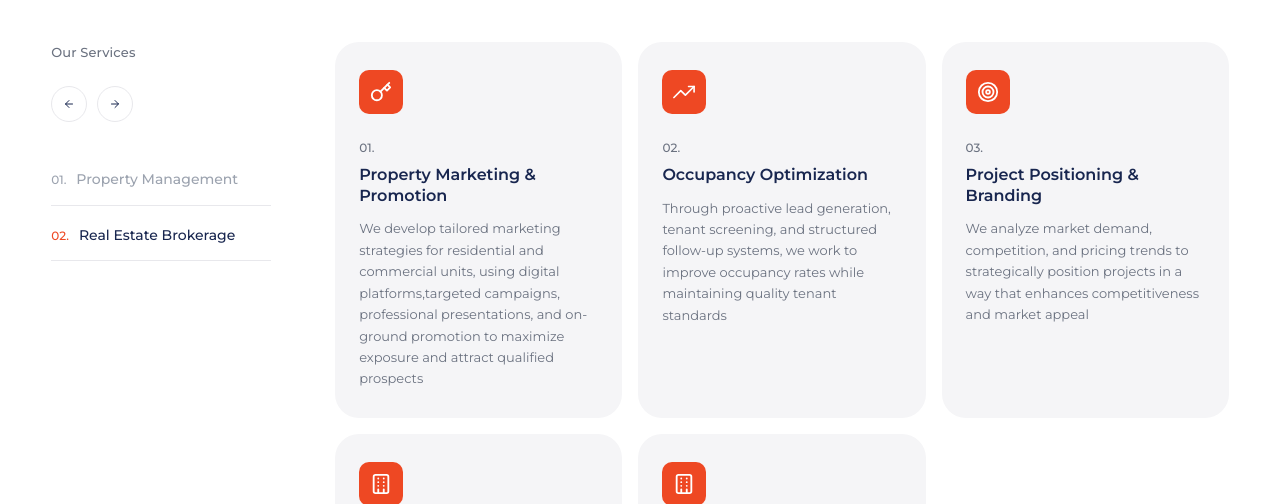
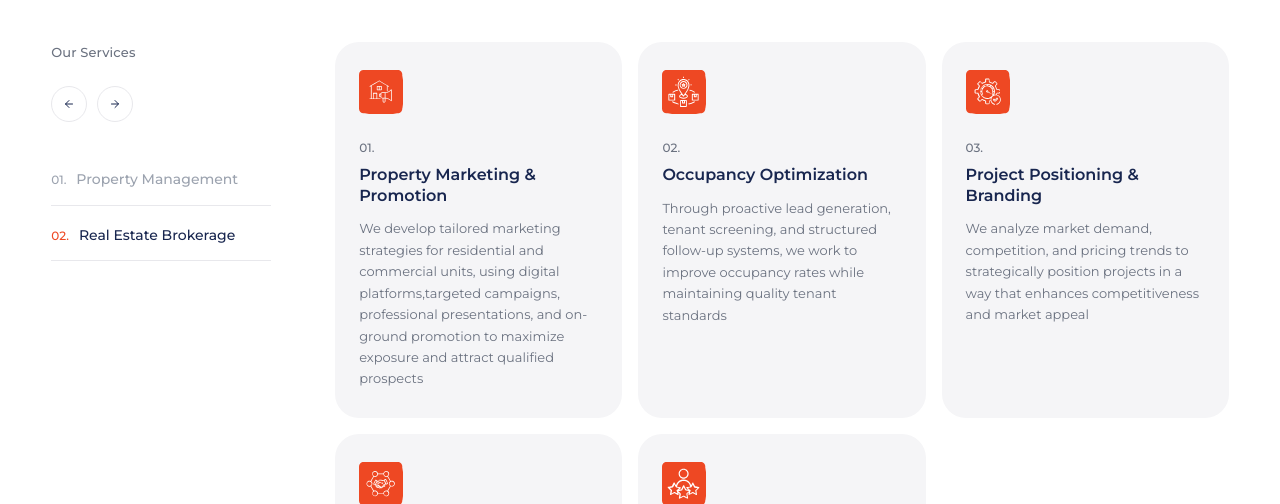
Before and after one commit to jahangirhossain-work/react-app-7, a React (Vite) app: page /real-estate in a window 1280 px wide. Both pictures are taken after a click on the button 69 px from the left and 1579 px from the top of the page. Shown: the part 1475-1979 px from the top of the page. Built offline with nearby package versions, Linux system fonts and the light colour scheme.

Commit message:
icon change

```diff
--- a/src/pages/RealEstate.jsx
+++ b/src/pages/RealEstate.jsx
@@ -23,11 +23,11 @@ export default function RealEstate() {
   ];
 
   const brokerageServices = [
-    { Icon: KeyIcon, t_key: 're.brk.sales_t', d_key: 're.brk.sales_d' },
-    { Icon: TrendingUpIcon, t_key: 're.brk.investment_t', d_key: 're.brk.investment_d' },
-    { Icon: TargetIcon, t_key: 're.brk.marketing_t', d_key: 're.brk.marketing_d' },
-    { Icon: BuildingIcon, t_key: 're.brk.valuation_t', d_key: 're.brk.valuation_d' },
-    { Icon: BuildingIcon, t_key: 're.brk.valuation_t', d_key: 're.brk.valuation_d' },
+    { Icon: '/icons/re-brokerage/Group.svg', t_key: 're.brk.sales_t', d_key: 're.brk.sales_d' },
+    { Icon: '/icons/re-brokerage/Group-1.svg', t_key: 're.brk.investment_t', d_key: 're.brk.investment_d' },
+    { Icon: '/icons/re-brokerage/Group-2.svg', t_key: 're.brk.marketing_t', d_key: 're.brk.marketing_d' },
+    { Icon: '/icons/re-brokerage/Group-3.svg', t_key: 're.brk.valuation_t', d_key: 're.brk.valuation_d' },
+    { Icon: '/icons/re-brokerage/Group-4.svg', t_key: 're.brk.valuation_t', d_key: 're.brk.valuation_d' },
   ];
 
   const tabContent = {
@@ -102,10 +102,16 @@ export default function RealEstate() {
                 exit={{ opacity: 0, y: -8 }}
                 transition={{ duration: 0.3 }}
               >
-                <StaggerGroup className="services-grid">
+               <StaggerGroup className="services-grid">
                   {tabContent[tab].map(({ Icon, t_key, d_key }, i) => (
                     <StaggerItem key={t_key} className="service-card">
-                      <div className="service-card__icon"><Icon /></div>
+                      <div className="service-card__icon">
+                        {typeof Icon === 'string' ? (
+                          <img src={Icon} alt="" />
+                        ) : (
+                          <Icon />
+                        )}
+                      </div>
                       <p className="service-card__num">{String(i + 1).padStart(2, '0')}.</p>
                       <h4 className="service-card__title">{t(t_key)}</h4>
                       <p className="service-card__desc">{t(d_key)}</p>
```
